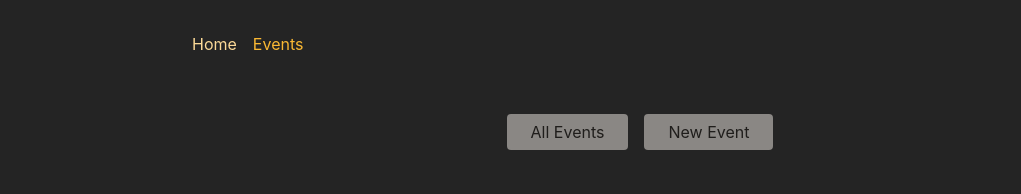
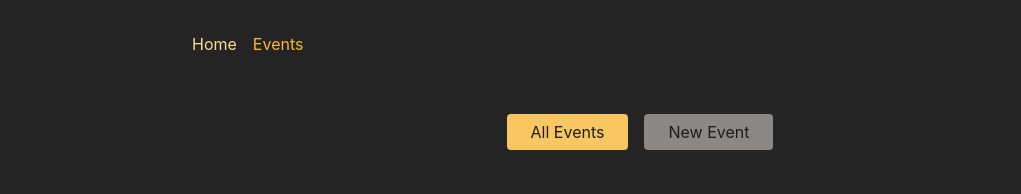
Before and after one commit to abhimax/express-react-fullstack-app, a React (Create React App) app in the folder frontend/: page /events in a window 1280 px wide. Shown: the top 194 px of the page, without its empty margins (0-1021 px from the left). Built offline with nearby package versions, Linux system fonts and the light colour scheme.

Commit message:
feat: event navigation NavLink

```diff
--- a/frontend/src/components/EventsNavigation.js
+++ b/frontend/src/components/EventsNavigation.js
@@ -1,4 +1,5 @@
-import classes from './EventsNavigation.module.css';
+import { NavLink } from "react-router-dom";
+import classes from "./EventsNavigation.module.css";
 
 function EventsNavigation() {
   return (
@@ -6,10 +7,25 @@
       <nav>
         <ul className={classes.list}>
           <li>
-            <a href="/events">All Events</a>
+            <NavLink
+              to="/events"
+              className={({ isActive }) =>
+                isActive ? classes.active : undefined
+              }
+              end
+            >
+              All Events
+            </NavLink>
           </li>
           <li>
-            <a href="/events/new">New Event</a>
+            <NavLink
+              to="/events/new"
+              className={({ isActive }) =>
+                isActive ? classes.active : undefined
+              }
+            >
+              New Event
+            </NavLink>
           </li>
         </ul>
       </nav>
```
